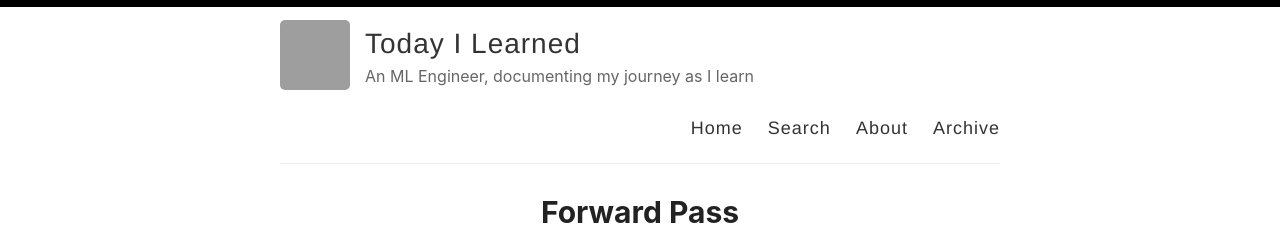
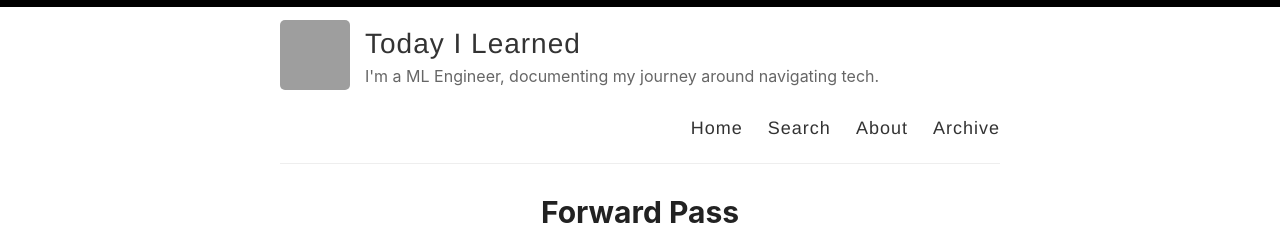
Before and after one commit to santosh-r24/santosh-r24.github.io, a Jekyll site: the page built from index.html, in a window 1280 px wide. Shown: the top 250 px of the page. Built offline with Jekyll 4.4.1, drawn with Linux system fonts in a browser that asks for light colours; the list of posts is cut into pages by our own code; grey boxes are pictures that could not be loaded.

Commit message:
Update _config.yml

```diff
--- a/_config.yml
+++ b/_config.yml
@@ -9,7 +9,7 @@ name: Today I Learned
 author: Santosh R
 
 # Short bio or description (displayed in the header)
-description: An ML Engineer, documenting my journey as I learn
+description: I'm a ML Engineer, documenting my journey around navigating tech.
 
 # URL of your avatar or profile pic (you could use your GitHub profile pic)
 avatar: https://github.com/santosh-r24.png
```
